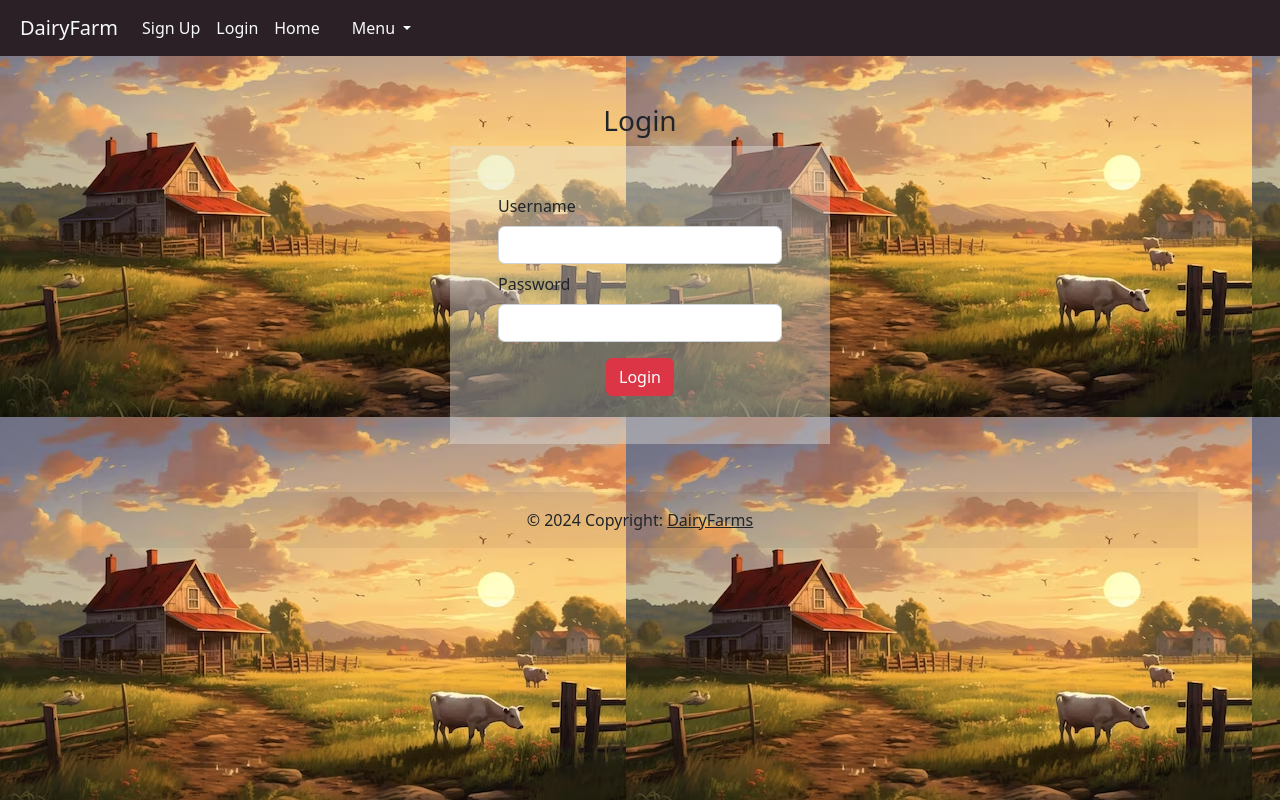
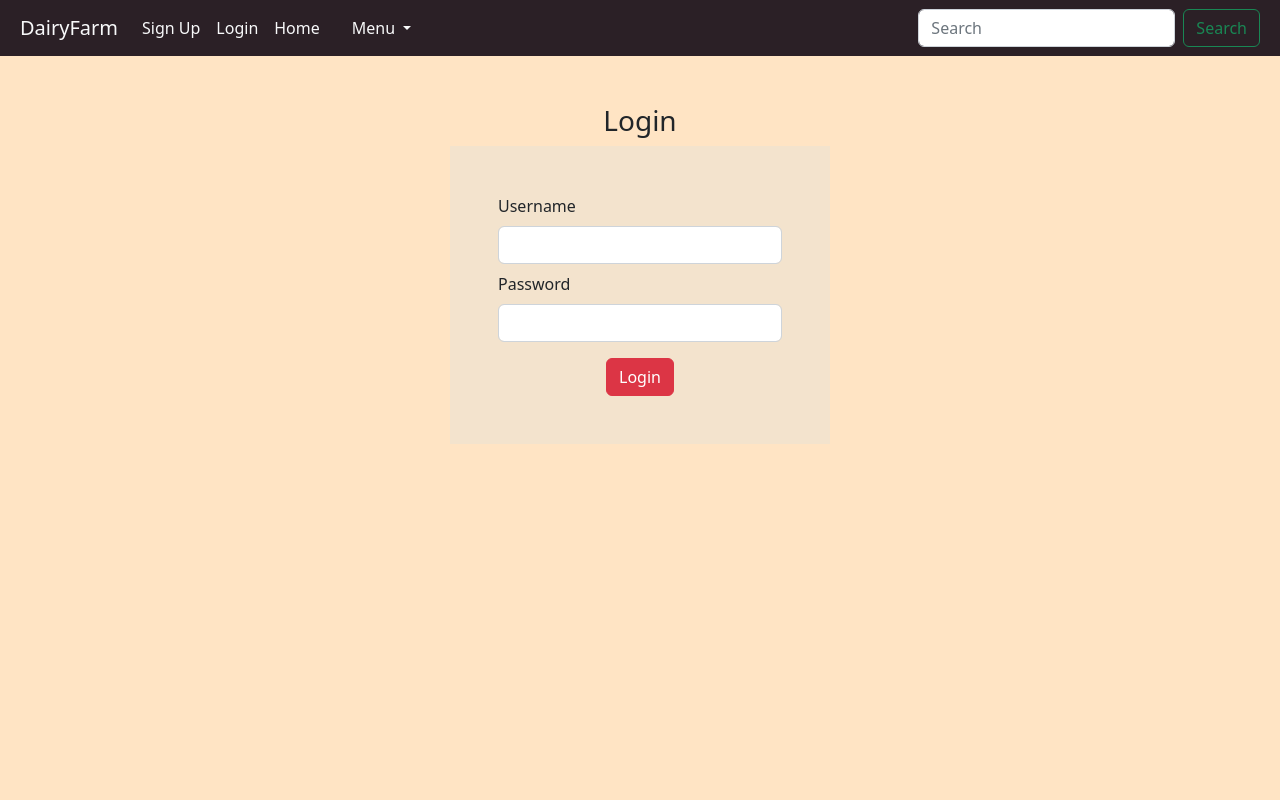
Before and after one commit to ranjansamant27/Organic-Dairy-Farm, a Django app: page /login/ in a window 1280 px wide. Run offline with Django 4.2, Linux system fonts and the light colour scheme; some libraries are stand-ins or nearby versions.

Commit message:
second commit

```diff
--- a/store/urls.py
+++ b/store/urls.py
@@ -17,6 +17,7 @@ urlpatterns = [
     path('updateqty/<id>/<qv>/',views.updateqty),
     path('clearcart/',views.clearcart),
     path('checkout/',views.checkout),
+
 ]
 
 if settings.DEBUG:
--- a/store/views.py
+++ b/store/views.py
@@ -12,7 +12,9 @@ from django.db.models import Q
 def index(request):
     context  = {}
     products=Products.objects.filter(is_active=True)
-
+    product_name = request.GET.get('product_name')
+    if product_name !='' and product_name is not None:
+        products = Products.objects.filter(name__icontains=product_name)
     context={
         'product': products
     }
--- a/templates/header.html
+++ b/templates/header.html
@@ -81,7 +81,10 @@
         </li>
 
       </ul>
-
+      <form class="d-flex ms-auto " role="search" method="GET">
+        <input class="form-control me-2" type="search" placeholder="Search" aria-label="Search" name='product_name'>
+        <button class="btn btn-outline-success" type="submit">Search</button>
+      </form>
       </div>
     </div>
   </nav>
--- a/templates/login.html
+++ b/templates/login.html
@@ -2,7 +2,7 @@
 
 <style>
 body{
-    background-image: url('../static/images/Farmc-1.avif');
+    background-color: bisque;
 }
 </style>
 <section class="container">
@@ -34,5 +34,5 @@ body{
         </div>
 
     </div>
-{% include "footer.html" %}
+
 </section>
```
Also changed, not shown: db.sqlite3.
